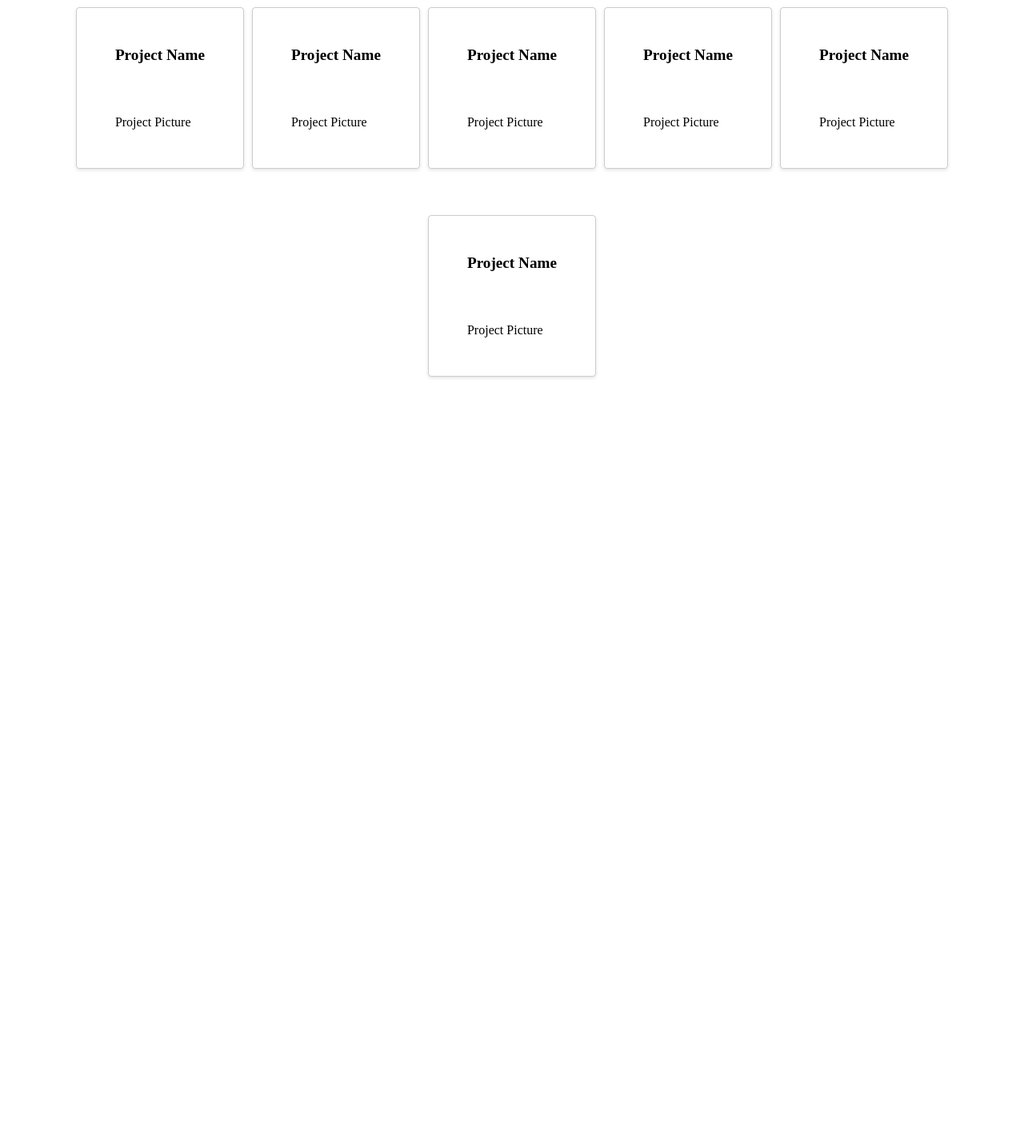
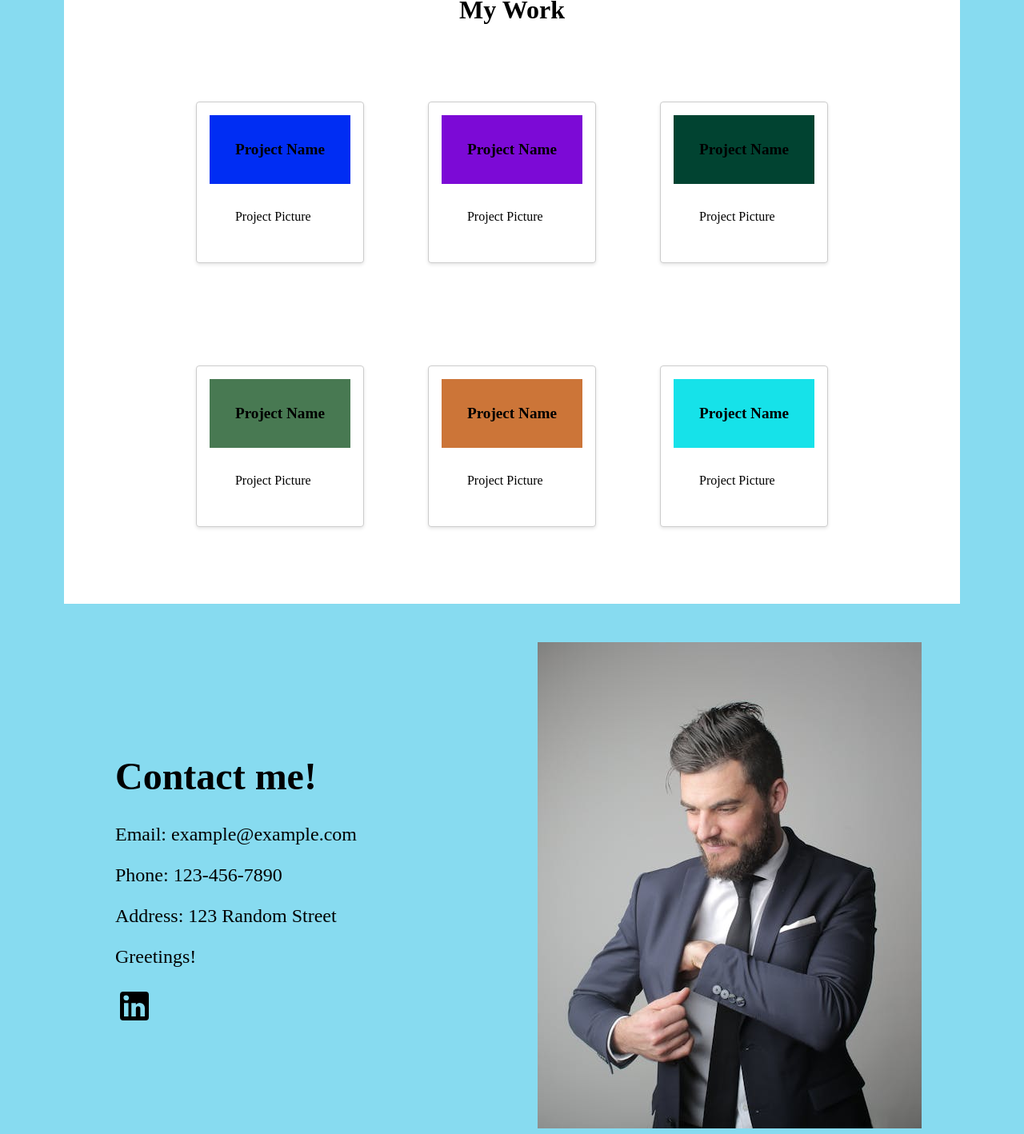
Before and after one commit to MarkoMTP/homepage, a website built with webpack: page index.html in a window 1280 px wide. Shown: the part 528-1946 px from the top of the page at 80% size. Before the commit the page ends 1047 px from the top, so only its background shows below. Built offline with nearby package versions, Linux system fonts and the light colour scheme.

Commit message:
added the contact info part all is responsive and works good

```diff
--- a/src/index.js
+++ b/src/index.js
@@ -1,5 +1,5 @@
 import "./style.css"
-
+import linkedinSVg from '../images/linkedin.svg'
 
 const container = document.querySelector('.container')
 
@@ -47,6 +47,15 @@ container.appendChild(divHeader)
 
 
 // Create the container for the cards
+const getRandomColor = () => {
+        const letters = '0123456789ABCDEF';
+        let color = '#';
+        for (let i = 0; i < 6; i++) {
+            color += letters[Math.floor(Math.random() * 16)];
+        }
+        return color;
+    }
+
 const containerWork = document.createElement('div');
 containerWork.classList.add('containerWork');
 const createCard = (projectName) => {
@@ -54,6 +63,7 @@ const createCard = (projectName) => {
         card.classList.add('card');
 
         const cardDiv1 = document.createElement('div');
+        cardDiv1.style.backgroundColor = getRandomColor()
         const cardDiv2 = document.createElement('div');
 
         const cardH1 = document.createElement('h1');
@@ -79,3 +89,68 @@ const createCard = (projectName) => {
     }
 
     container.appendChild(containerWork);
+
+
+// contact me area
+const contactContainer = document.createElement('div');
+contactContainer.classList.add('contactContainer');
+
+// Create the info div
+const infoDiv = document.createElement('div');
+infoDiv.classList.add("descriptionContact");
+
+
+const headerC = document.createElement('h1')
+headerC.textContent = 'Contact me!'
+infoDiv.appendChild(headerC)
+// Add email, number, random street, and a message of greetings to infoDiv
+const email = document.createElement('p');
+email.textContent = 'Email: example@example.com';
+infoDiv.appendChild(email);
+
+const phoneNumber = document.createElement('p');
+phoneNumber.textContent = 'Phone: 123-456-7890';
+infoDiv.appendChild(phoneNumber);
+
+const address = document.createElement('p');
+address.textContent = 'Address: 123 Random Street';
+infoDiv.appendChild(address);
+
+const greetingMessage = document.createElement('p');
+greetingMessage.textContent = 'Greetings!';
+infoDiv.appendChild(greetingMessage);
+
+// Create the picture element
+const pictureContact = document.createElement('picture');
+pictureContact.classList.add('picture3');
+
+const sourceSmall2 = document.createElement('source');
+sourceSmall2.setAttribute('media', '(max-width: 400px)');
+sourceSmall2.setAttribute('srcset', '../images/small.jpg');
+
+const sourceLarge2 = document.createElement('source');
+sourceLarge2.setAttribute('media', '(min-width: 401px)');
+sourceLarge2.setAttribute('srcset', '../images/big.jpg');
+
+const img2 = document.createElement('img');
+img2.setAttribute('src', '../images/big.jpg');
+img2.setAttribute('alt', 'Description of the photo');
+
+pictureContact.appendChild(sourceSmall2);
+pictureContact.appendChild(sourceLarge2);
+pictureContact.appendChild(img2);
+
+// Append infoDiv and pictureContact to contactContainer
+contactContainer.appendChild(infoDiv);
+contactContainer.appendChild(pictureContact);
+
+
+//svg
+const svgImg = document.createElement('img');
+svgImg.classList.add('svgImg')
+svgImg.setAttribute('src', linkedinSVg);
+infoDiv.appendChild(svgImg);
+
+
+// Append contactContainer to the main container
+container.appendChild(contactContainer);
--- a/src/style.css
+++ b/src/style.css
@@ -1,7 +1,7 @@
 body {
   margin: 0;
   padding: 0;
-  background-color: rgb(255, 255, 255);
+  background-color: rgb(135, 219, 240);
 }
 
 .divHeader {
@@ -28,44 +28,16 @@ body {
   /* height: auto; */
 }
 
-@media (max-width: 550px) {
-  .divHeader {
-    margin: 0 0;
-    width: 100%;
-    flex-direction: column;
-    border: 0;
-  }
-
-  .divHeader picture {
-    width: 100%;
-  }
-}
-
-@media (min-width: 551px) and (max-width: 940px) {
-  .divHeader picture {
-    transform: translate(-1.5rem, -3rem);
-    width: 70%;
-    margin-top: 1rem;
-  }
-  .divHeader .descriptionHeader {
-    width: 70%;
-    margin: 1rem 0;
-  }
-
-  .divHeader {
-    justify-content: center;
-    width: 80%;
-
-    margin-top: 5rem;
-  }
-}
-
 /* work section */
 .containerWork {
   display: flex;
+  margin: 0 auto;
+  width: 80%;
+  padding: 3rem;
   flex-wrap: wrap;
-  gap: 10px; /* Space between cards */
+  gap: 5rem; /* Space between cards */
   justify-content: center;
+  background-color: rgb(255, 255, 255);
 }
 .containerWork::before {
   content: "My Work";
@@ -81,7 +53,7 @@ body {
   border: 1px solid #ccc;
   border-radius: 4px;
   padding: 1rem;
-  max-width: 200px; /* Width of each card */
+  max-width: 250px; /* Width of each card */
   background-color: #fff;
   box-shadow: 0 2px 4px rgba(0, 0, 0, 0.1);
   display: flex;
@@ -90,8 +62,8 @@ body {
   margin-bottom: 3rem;
 }
 .card:hover {
-  width: 250px;
-  font-size: 1.2rem;
+  width: 220px;
+  font-size: 1.1rem;
   background-color: #ccc;
   cursor: pointer;
 }
@@ -113,3 +85,80 @@ body {
   text-overflow: ellipsis;
   white-space: nowrap;
 }
+
+/* contact */
+
+.contactContainer {
+  display: flex;
+  width: 80%;
+  justify-content: center;
+  gap: 2rem;
+  align-items: center;
+  margin: 3rem auto;
+}
+
+.descriptionContact {
+  margin-bottom: 20px;
+  font-size: 1.5rem;
+  padding: 1rem;
+  flex: 1; /* Ensures equal width with the picture */
+  box-sizing: border-box; /* Include padding and border in the element's total width and height */
+}
+
+.picture3 {
+  flex: 1; /* Ensures equal width with the text */
+  max-width: 100%;
+  box-sizing: border-box; /* Include padding and border in the element's total width and height */
+}
+
+.picture3 img {
+  max-width: 100%;
+  height: auto;
+}
+
+.svgImg {
+  max-width: 3rem;
+}
+
+@media (max-width: 600px) {
+  .divHeader {
+    width: 90%;
+    flex-direction: column;
+    border: 0;
+  }
+
+  .divHeader picture {
+    width: 100%;
+  }
+
+  .contactContainer {
+    flex-direction: column;
+  }
+}
+
+@media (min-width: 601px) and (max-width: 940px) {
+  .divHeader picture {
+    transform: translate(-1.5rem, -3rem);
+    width: 70%;
+    margin-top: 1rem;
+  }
+  .divHeader .descriptionHeader {
+    width: 70%;
+    margin: 1rem 0;
+  }
+
+  .divHeader {
+    justify-content: center;
+    width: 80%;
+
+    margin-top: 5rem;
+  }
+  .descriptionContact {
+    max-width: 50%;
+    font-size: 1rem;
+  }
+
+  .picture3 {
+    width: 50%;
+  }
+}
```
Also changed, not shown: dist/bundle.js, dist/images/linkedin.svg (added), images/linkedin.svg (added).
